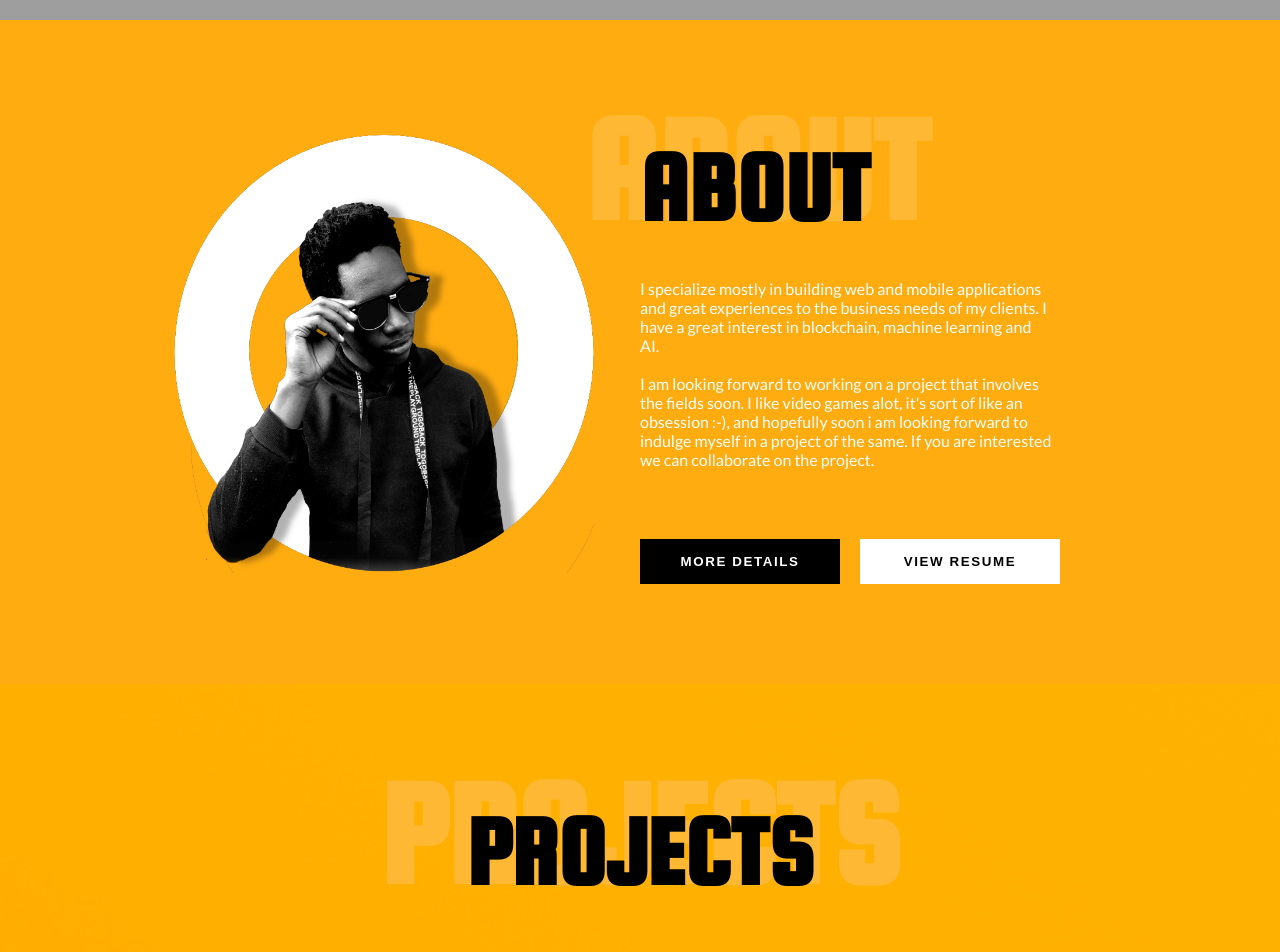
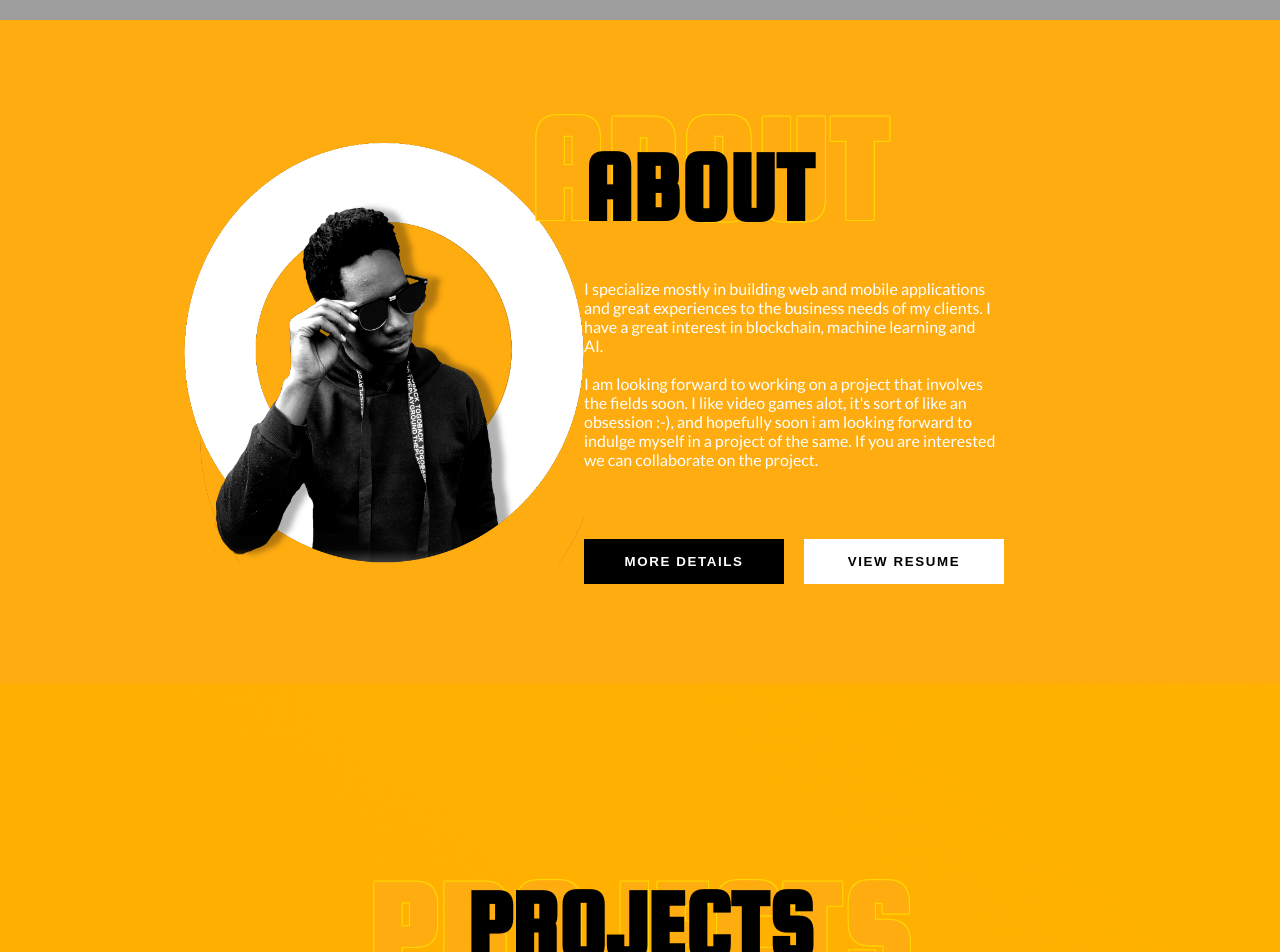
Before and after one commit to candiepih/portfolio_v2, a Next.js app: page / in a window 1280 px wide. Shown: the part 780-1732 px from the top of the page. Built offline with nearby package versions, Linux system fonts and the light colour scheme; grey boxes are pictures that could not be loaded.

Commit message:
Modified headings styles

```diff
--- a/components/about.jsx
+++ b/components/about.jsx
@@ -6,7 +6,7 @@
     <div className={styles.aboutSection}>
       <div className={styles.innerContainer}>
         <div className={styles.image}>
-          <Image width={420} height={441} src="/images/alex-image.png" alt="Alex Steve" />
+          <img src="/images/alex-image.png" alt="Alex Steve" />
         </div>
         <div className={styles.aboutContent}>
           <div className={styles.headers}>
--- a/components/projects.jsx
+++ b/components/projects.jsx
@@ -30,10 +30,8 @@
     <div className={styles.projects}>
       <div className={styles.contentContainer}>
         <div className={styles.headings}>
-          <h1>
-            <span>Projects</span>
-            <span>Projects</span>
-          </h1>
+          <h1>Projects</h1>
+          <h1>Projects</h1>
         </div>
 
         <div className={styles.projectContainers}>
--- a/styles/about_section/About.module.scss
+++ b/styles/about_section/About.module.scss
@@ -20,14 +20,17 @@
 
     .image {
       width: 50%;
+      max-width: 400px;
       @include display(flex, row, center);
       align-items: center;
       align-content: center;
 
-      @include media("<550px") {
-        width: calc(70% + 20px);
-        height: calc(70% + 41px);
+      img {
+        width: 100%;
+        object-fit: contain;
       }
+
+      @include media("<550px") {}
     }
 
     .aboutContent {
@@ -78,6 +81,7 @@
             left: -55px;
             line-height: 0;
             z-index: 0;
+            @include textOutline(#FFAC11, gold, 0.2rem);
 
             @include media("<800px") {
               font-size: 120px;
--- a/styles/projects_section/Projects.module.scss
+++ b/styles/projects_section/Projects.module.scss
@@ -13,7 +13,7 @@
     margin: 150px auto;
 
     @include media("<750px") {
-      margin: 100px auto;
+      margin: 50px auto;
     }
 
     .headings {
@@ -21,35 +21,38 @@
       text-transform: uppercase;
       text-align: center;
 
-      h1 {
-        margin: 0;
+      // margin: 0;
       position: relative;
 
-        span:nth-child(1) {
+      h1:nth-child(1) {
         font-size: 150px;
         color: #ffb833;
         position: absolute;
         @include centerAbsDivLeft();
         line-height: 0;
         z-index: 0;
+        @include textOutline(#FFAC11, gold, 0.2rem);
+
+        @include media("<800px") {
+          font-size: 120px;
+          // bottom: 70%;
+        }
 
         @include media("<455px") {
           font-size: 100px;
-            bottom: 60%;
         }
       }
 
-        span:nth-child(2) {
+      h1:nth-child(2) {
         position: relative;
         z-index: 1;
         font-size: 100px;
         line-height: 0;
         display: inline-block;
-          transform: translate(0, 18px);
+        transform: translate(0, 25px);
 
         @include media("<455px") {
           font-size: 60px;
-          }
         }
       }
     }
```
Lines whose indentation alone changed are shown as unchanged.
